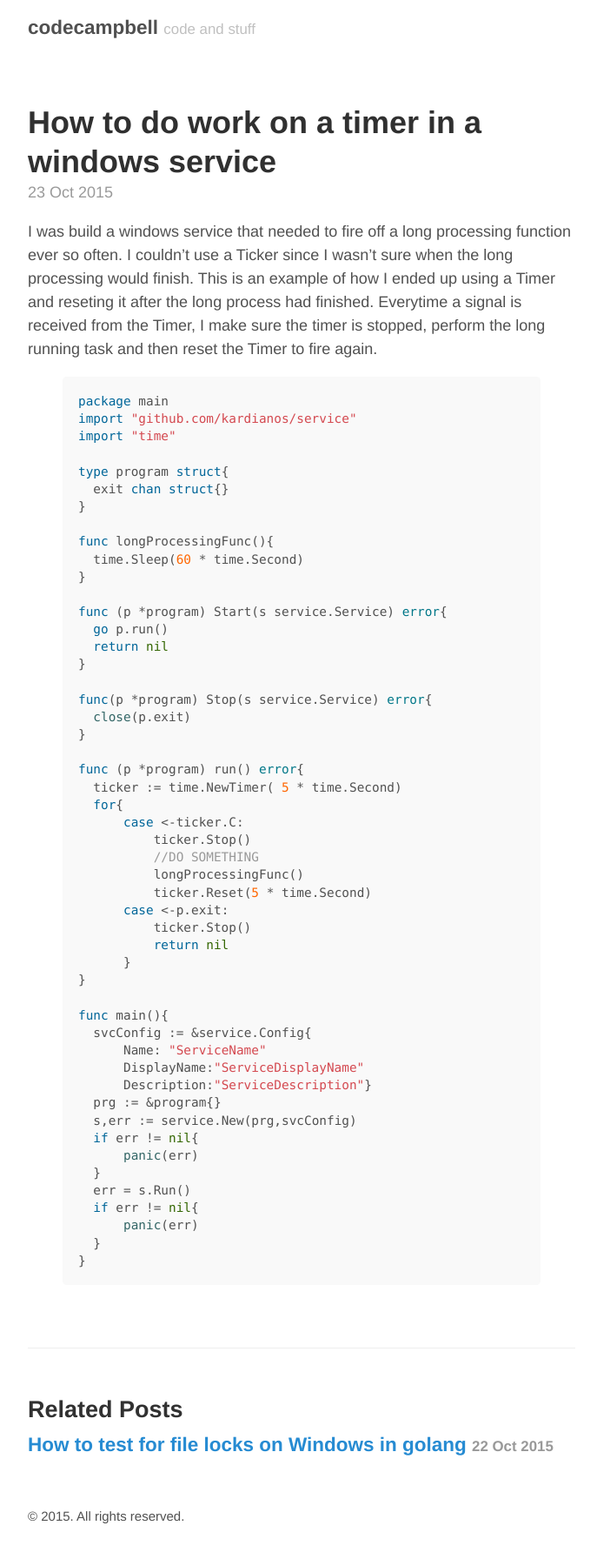
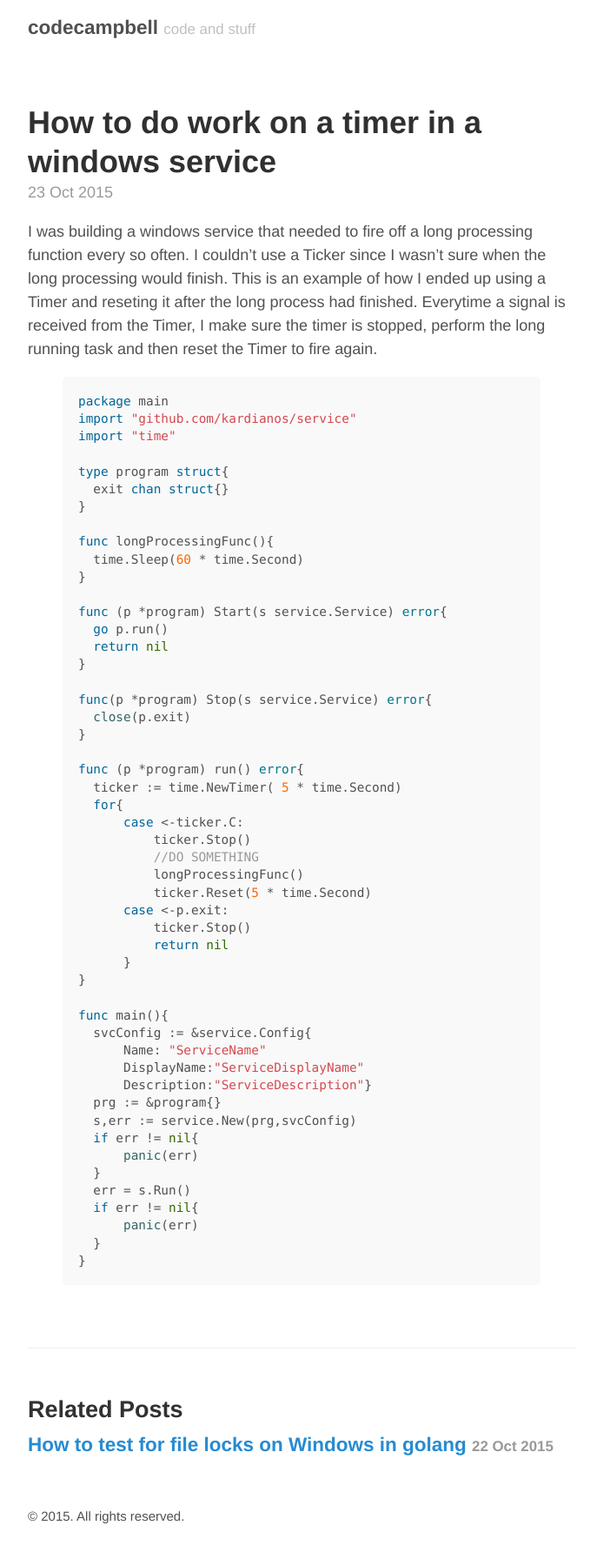
Before and after one commit to blaircamp/blaircamp.github.io, a Jekyll site: the page built from _posts/2015-10-23-how-to-do-work-on-a-timer.markdown, in a window 1280 px wide. Shown: the whole page at 87% size, without its empty margins (293-980 px from the left). Built offline with Jekyll 4.4.1, drawn with Linux system fonts in a browser that asks for light colours.

Commit message:
Updated 2015-10-23-how-to-do-work-on-a-timer.markdown

```diff
--- a/_posts/2015-10-23-how-to-do-work-on-a-timer.markdown
+++ b/_posts/2015-10-23-how-to-do-work-on-a-timer.markdown
@@ -9,7 +9,7 @@ categories:
 ---
 
 
-I was build a windows service that needed to fire off a long processing function ever so often.  I couldn't use a Ticker since I wasn't sure when the long processing would finish.  This is an example of how I ended up using a Timer and reseting it after the long process had finished. Everytime a signal is received from the Timer, I make sure the timer is stopped, perform the long running task and then reset the Timer to fire again.
+I was building a windows service that needed to fire off a long processing function every so often.  I couldn't use a Ticker since I wasn't sure when the long processing would finish.  This is an example of how I ended up using a Timer and reseting it after the long process had finished. Everytime a signal is received from the Timer, I make sure the timer is stopped, perform the long running task and then reset the Timer to fire again.
 
 {% highlight go %}
 package main
```
